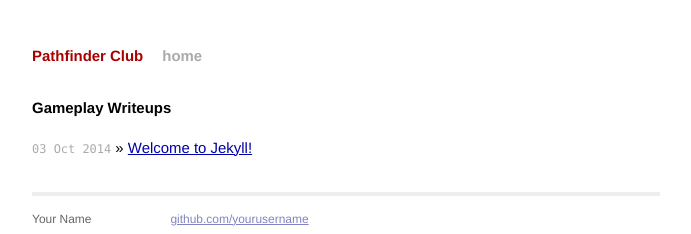
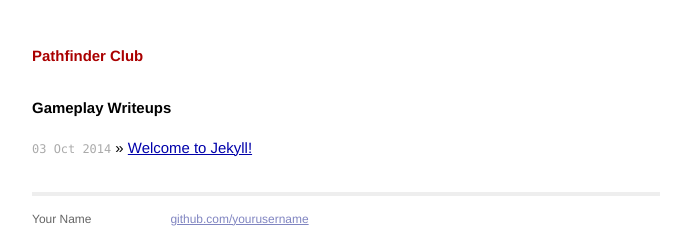
Before and after one commit to dansinker/pathfinderclub, a Jekyll site: the page built from index.html, in a window 1280 px wide. Shown: the top 234 px of the page, without its empty margins (294-985 px from the left). Built offline with Jekyll 4.4.1, drawn with Linux system fonts in a browser that asks for light colours; Markdown is read by kramdown in place of the engine named in the settings.

Commit message:
template tweaks

```diff
--- a/_layouts/default.html
+++ b/_layouts/default.html
@@ -17,8 +17,7 @@
 
         <div class="site">
           <div class="header">
-            <h1 class="title"><a href="/">{{ site.name }}</a></h1>
-            <a class="extra" href="/">home</a>
+            <h1 class="title"><a href="{{ site.url }}">{{ site.name }}</a></h1>
           </div>
 
           {{ content }}
```
Also changed, not shown: 2 other files.
